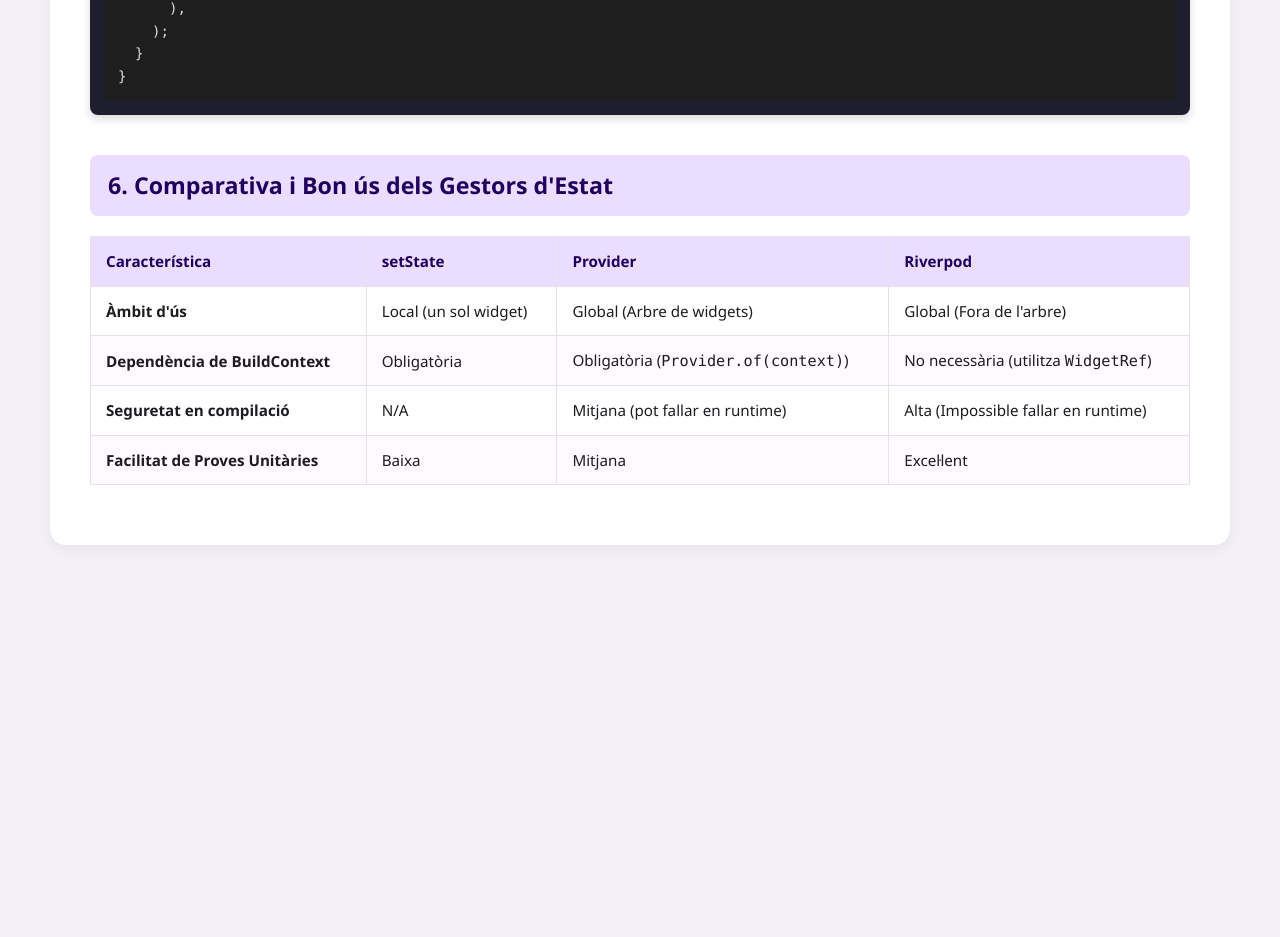
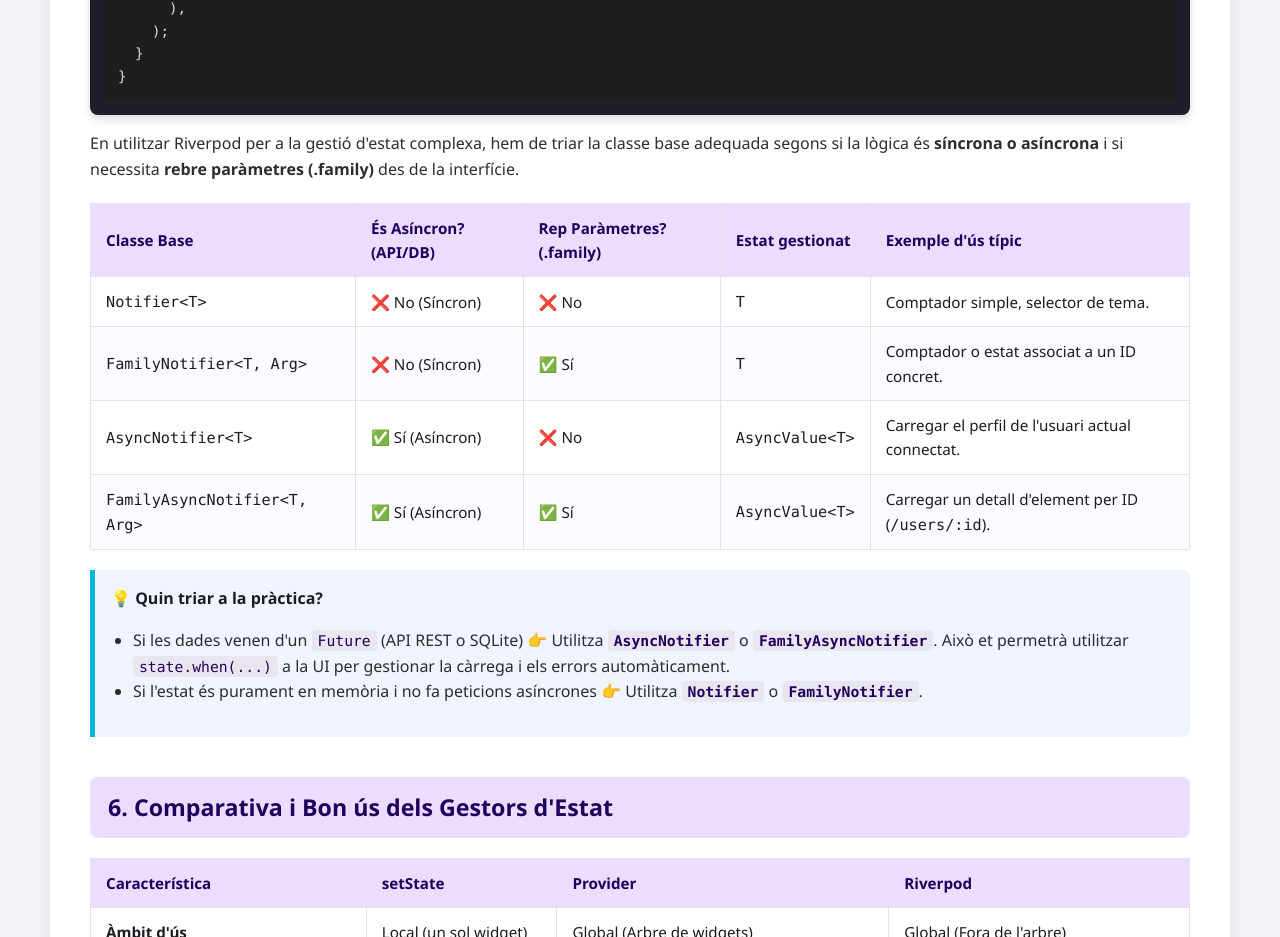
Before and after one commit to jaumecf/PMM, a plain HTML site: page docs/tema_3.html in a window 1280 px wide. Shown: the part 7217-8154 px from the top of the page. Before the commit the page ends 7782 px from the top, so only its background shows below. Drawn offline with nearby package versions, Linux system fonts and the light colour scheme.

Commit message:
Riverpod inheritance

```diff
--- a/docs/tema_3.html
+++ b/docs/tema_3.html
@@ -548,6 +548,59 @@ class PantallaContadorRiverpod extends ConsumerWidget {
     );
   }
 }</code></pre>
+<p>En utilitzar Riverpod per a la gestió d'estat complexa, hem de triar la classe base adequada segons si la lògica és <strong>síncrona o asíncrona</strong> i si necessita <strong>rebre paràmetres (.family)</strong> des de la interfície.</p>
+
+    <div class="table-responsive my-4">
+        <table class="data-table">
+            <thead>
+                <tr>
+                    <th>Classe Base</th>
+                    <th>És Asíncron? (API/DB)</th>
+                    <th>Rep Paràmetres? (.family)</th>
+                    <th>Estat gestionat</th>
+                    <th>Exemple d'ús típic</th>
+                </tr>
+            </thead>
+            <tbody>
+                <tr>
+                    <td><code>Notifier&lt;T&gt;</code></td>
+                    <td>❌ No (Síncron)</td>
+                    <td>❌ No</td>
+                    <td><code>T</code></td>
+                    <td>Comptador simple, selector de tema.</td>
+                </tr>
+                <tr>
+                    <td><code>FamilyNotifier&lt;T, Arg&gt;</code></td>
+                    <td>❌ No (Síncron)</td>
+                    <td>✅ Sí</td>
+                    <td><code>T</code></td>
+                    <td>Comptador o estat associat a un ID concret.</td>
+                </tr>
+                <tr>
+                    <td><code>AsyncNotifier&lt;T&gt;</code></td>
+                    <td>✅ Sí (Asíncron)</td>
+                    <td>❌ No</td>
+                    <td><code>AsyncValue&lt;T&gt;</code></td>
+                    <td>Carregar el perfil de l'usuari actual connectat.</td>
+                </tr>
+                <tr>
+                    <td><code>FamilyAsyncNotifier&lt;T, Arg&gt;</code></td>
+                    <td>✅ Sí (Asíncron)</td>
+                    <td>✅ Sí</td>
+                    <td><code>AsyncValue&lt;T&gt;</code></td>
+                    <td>Carregar un detall d'element per ID (<code>/users/:id</code>).</td>
+                </tr>
+            </tbody>
+        </table>
+    </div>
+
+    <div class="info-box">
+        <strong>💡 Quin triar a la pràctica?</strong>
+        <ul>
+            <li>Si les dades venen d'un <code>Future</code> (API REST o SQLite) 👉 Utilitza <strong><code>AsyncNotifier</code></strong> o <strong><code>FamilyAsyncNotifier</code></strong>. Això et permetrà utilitzar <code>state.when(...)</code> a la UI per gestionar la càrrega i els errors automàticament.</li>
+            <li>Si l'estat és purament en memòria i no fa peticions asíncrones 👉 Utilitza <strong><code>Notifier</code></strong> o <strong><code>FamilyNotifier</code></strong>.</li>
+        </ul>
+    </div>
     </section>
 
     <!-- SECCIÓ 6: COMPARATIVA DE GESTORS D'ESTAT -->
```
Also changed, not shown: 1 other file.
